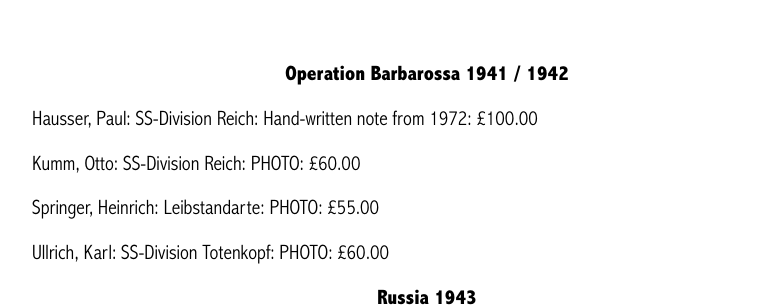
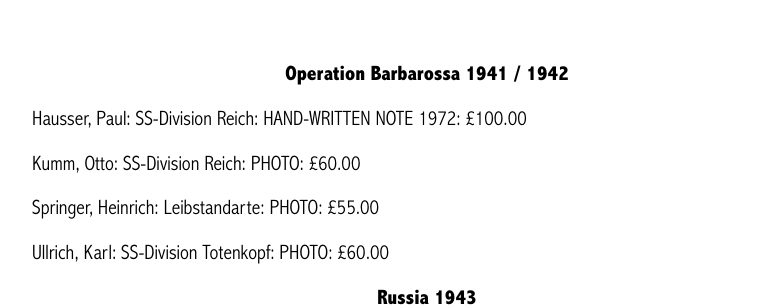
Before and after one commit to lahphotographs/lahphotographs.github.com, a Jekyll site: the page built from Waffen_SS_photos.md, in a window 1280 px wide and 900 px high, scrolled down 572 px. Shown: the part 153-460 px from the top of the window, without its empty margins (213-982 px from the left). Built offline with Jekyll 4.4.1, drawn with Linux system fonts in a browser that asks for light colours.

Commit message:
Update Waffen_SS_photos.md

```diff
--- a/Waffen_SS_photos.md
+++ b/Waffen_SS_photos.md
@@ -15,7 +15,7 @@ permalink: /waffen_ss_photos.html
 <p><b>Below is a selection of Waffen-SS Knight's Cross holder photographs currently for sale.</b></p>
 <br />
 <p><b><center>Operation Barbarossa 1941 / 1942</center></b></p>
-<p>Hausser,	Paul:	SS-Division Reich:	Hand-written note from 1972: £100.00<br />
+<p>Hausser,	Paul:	SS-Division Reich:	HAND-WRITTEN NOTE 1972: £100.00<br />
 <p>Kumm,	Otto:	SS-Division Reich:	PHOTO: £60.00<br />
 <p>Springer,	Heinrich:	Leibstandarte:	PHOTO: £55.00
 <p>Ullrich,	Karl:	SS-Division Totenkopf:	PHOTO: £60.00
```
